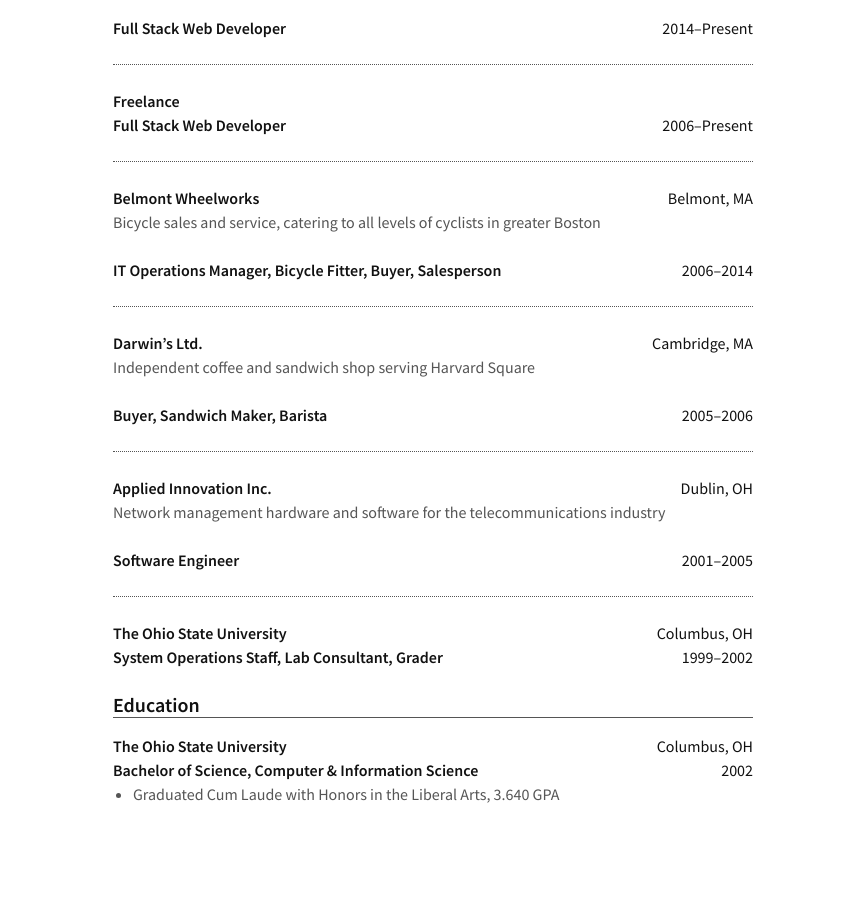
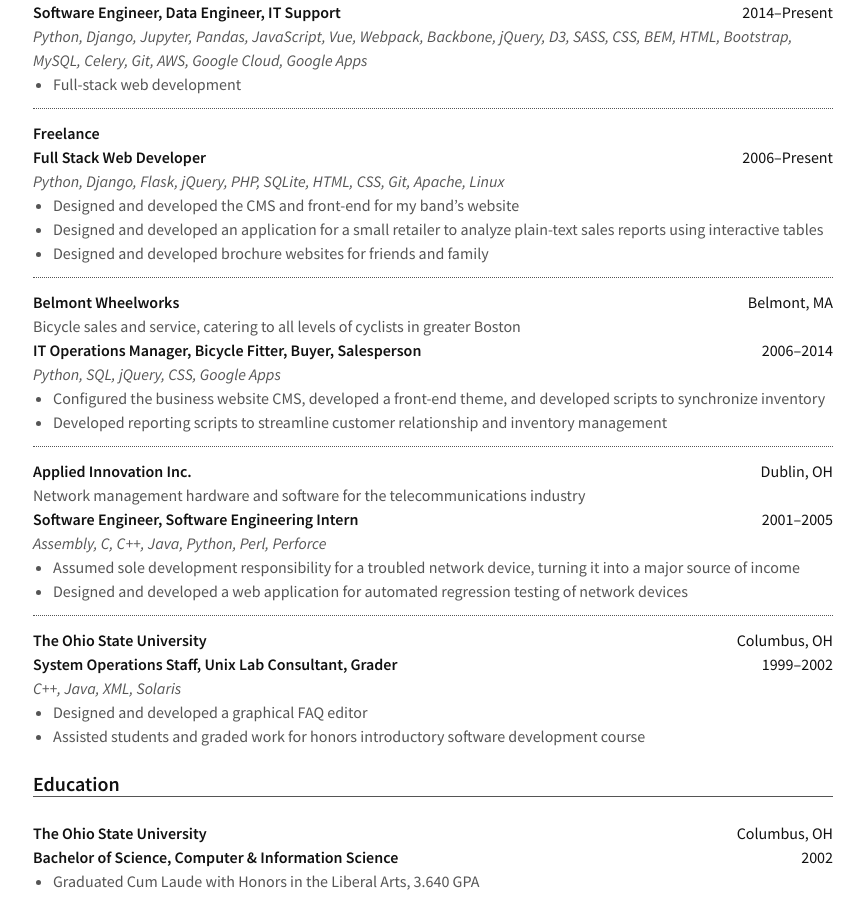
Before and after one commit to bhrutledge/resume, a website: page src/index.pug in a window 1280 px wide. Shown: the part 217-1134 px from the top of the page, without its empty margins (207-1071 px from the left). Before the commit the page ends 1071 px from the top, so only its background shows below. Drawn offline with nearby package versions, Linux system fonts and the light colour scheme; files that its build step writes are made by us from their sources.

Commit message:
Start filling out roles

```diff
--- a/src/index.pug
+++ b/src/index.pug
@@ -14,36 +14,52 @@
   +section('Professional Experience')
 
     +organization('EnergySage, Inc.', 'Boston, MA')
-      p The world&rsquo;s first and largest online marketplace for solar panel installation
+      .summary The world&rsquo;s first and largest online marketplace for solar panel installation
 
-      +role('Full Stack Web Developer', '2014', 'Present')
+      +role('Software Engineer, Data Engineer, IT Support', '2014', 'Present')
+        .tech Python, Django, Jupyter, Pandas, JavaScript, Vue, Webpack, Backbone, jQuery, D3, SASS, CSS, BEM, HTML, Bootstrap, MySQL, Celery, Git, AWS, Google Cloud, Google Apps
+        ul
+          li Full-stack web development
 
     +organization('Freelance')
 
       +role('Full Stack Web Developer', '2006', 'Present')
+        .tech Python, Django, Flask, jQuery, PHP, SQLite, HTML, CSS, Git, Apache, Linux
+        ul
+          li Designed and developed the CMS and front-end for my band&rsquo;s website
+          li Designed and developed an application for a small retailer to analyze plain-text sales reports using interactive tables
+          li Designed and developed brochure websites for friends and family
 
     +organization('Belmont Wheelworks', 'Belmont, MA')
-      p Bicycle sales and service, catering to all levels of cyclists in greater Boston
+      .summary Bicycle sales and service, catering to all levels of cyclists in greater Boston
 
       +role('IT Operations Manager, Bicycle Fitter, Buyer, Salesperson', '2006', '2014')
-
-    +organization('Darwin&rsquo;s Ltd.', 'Cambridge, MA')
-      p Independent coffee and sandwich shop serving Harvard Square
-
-      +role('Buyer, Sandwich Maker, Barista', '2005', '2006')
+        .tech Python, SQL, jQuery, CSS, Google Apps
+        ul
+          li Configured the business website CMS, developed a front-end theme, and developed scripts to synchronize inventory
+          li Developed reporting scripts to streamline customer relationship and inventory management
 
     +organization('Applied Innovation Inc.', 'Dublin, OH')
-      p Network management hardware and software for the telecommunications industry
+      .summary Network management hardware and software for the telecommunications industry
 
-      +role('Software Engineer', '2001', '2005')
+      +role('Software Engineer, Software Engineering Intern', '2001', '2005')
+        .tech Assembly, C, C++, Java, Python, Perl, Perforce
+        ul
+          li Assumed sole development responsibility for a troubled network device, turning it into a major source of income
+          li Designed and developed a web application for automated regression testing of network devices
 
     +organization('The Ohio State University', 'Columbus, OH')
 
-      +role('System Operations Staff, Lab Consultant, Grader', '1999', '2002')
+      +role('System Operations Staff, Unix Lab Consultant, Grader', '1999', '2002')
+        .tech C++, Java, XML, Solaris
+        ul
+          li Designed and developed a graphical FAQ editor
+          li Assisted students and graded work for honors introductory software development course
 
   +section('Education')
 
     +organization('The Ohio State University', 'Columbus, OH')
 
       +role('Bachelor of Science, Computer &amp; Information Science', '2002')
-        li Graduated Cum Laude with Honors in the Liberal Arts, 3.640 GPA
+        ul
+          li Graduated Cum Laude with Honors in the Liberal Arts, 3.640 GPA
--- a/src/mixins.pug
+++ b/src/mixins.pug
@@ -30,10 +30,9 @@
       h2.title !{title}
     block
 
-//- TODO: header?
-
 mixin organization(name, city, description)
   section.organization
+    //- TODO: header?
     h3.name !{name}
     if city
       h4.city !{city}
@@ -41,8 +40,7 @@
 
 mixin role(title, start, end)
   section.role
+    //- TODO: header?
     h4.title !{title}
     h5.dates!= start + (end ? `&ndash;` + end : '')
-    if block
-      ul
-        block
+    block
```
Also changed, not shown: dist/index.html, dist/style.css, 2 other files.
